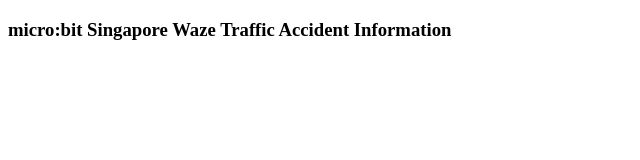
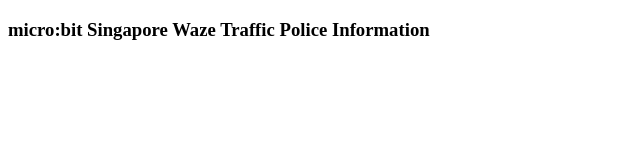
Before and after one commit to ferrygun/micro-bit-waze, a plain HTML site: page map/index.html in a window 1280 px wide. Shown: the full height of the page, 0-640 px from the left. Drawn offline with nearby package versions, Linux system fonts and the light colour scheme; some packages are replaced by stand-ins of ours; no server answers.

Commit message:
Add files via upload

```diff
--- a/map/index.html
+++ b/map/index.html
@@ -2,13 +2,13 @@
 <html>
 <head lang="en">
     <meta charset="UTF-8">
-    <title>micro:bit Waze Traffic Accident Information</title>
+    <title>micro:bit Waze Traffic Police Information</title>
     <link rel="stylesheet" href="map.css">
 </head>
 
 <body>
 
-<h3>micro:bit Singapore Waze Traffic Accident Information</h3>
+<h3>micro:bit Singapore Waze Traffic Police Information</h3>
 
 <script src="map.js"></script>
 
```
